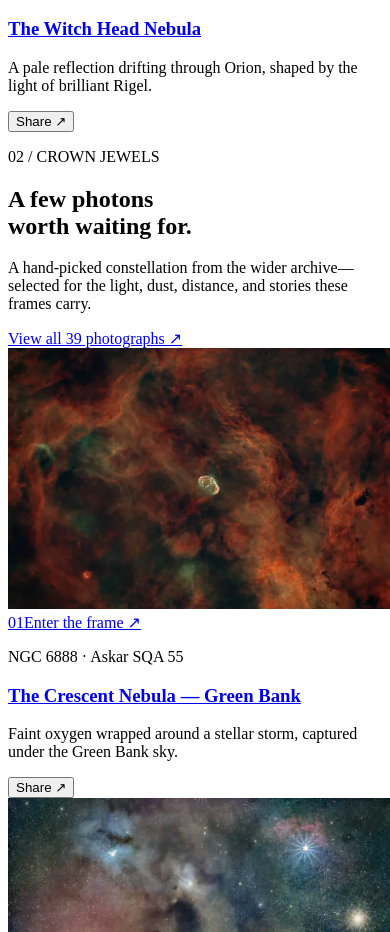
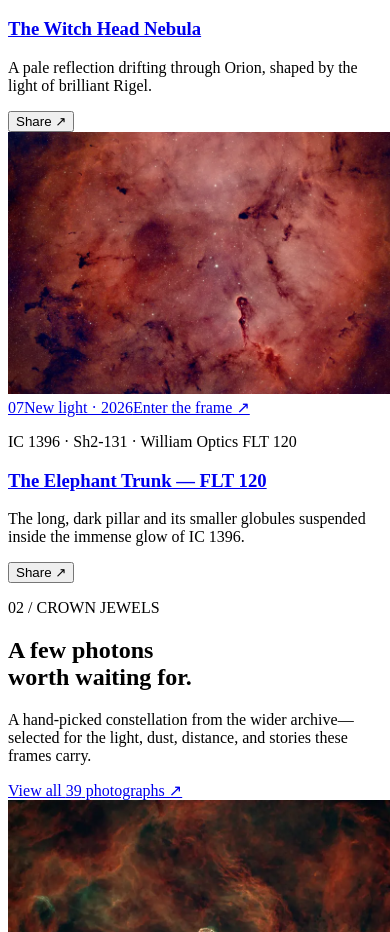
Before and after one commit to aousabdo/aous-abdo-astrophotography, a React (Vite) app: page / in a window 390 px wide. Shown: the part 3422-4354 px from the top of the page. Built offline with nearby package versions, Linux system fonts and the light colour scheme; the HTML template or start-up script is replaced by a standard one.

Commit message:
Promote FLT 120 Elephant Trunk highlight

```diff
--- a/src/photos.json
+++ b/src/photos.json
@@ -179,7 +179,8 @@
     "collection": "New Light · 2026",
     "captured": "September 2026",
     "integration": "2h 15m",
-    "frames": 27
+    "frames": 27,
+    "spotlight": true
   },
   {
     "slug": "ny-cephei-sqa55",
--- a/src/styles.css
+++ b/src/styles.css
@@ -82,12 +82,13 @@ img { max-width: 100%; }
 .new-light-intro aside strong { color: var(--paper); font: 300 28px/1 var(--serif); }
 .new-light-grid { margin-top: 76px; display: grid; grid-template-columns: repeat(12, 1fr); gap: 76px 16px; }
 .new-light-grid .photo-card { grid-column: span 6; }
-.new-light-grid .new-light-1, .new-light-grid .new-light-6 { grid-column: 1 / -1; }
+.new-light-grid .new-light-1, .new-light-grid .new-light-6, .new-light-grid .new-light-7 { grid-column: 1 / -1; }
 .new-light-grid .new-light-2, .new-light-grid .new-light-5 { grid-column: span 7; }
 .new-light-grid .new-light-3, .new-light-grid .new-light-4 { grid-column: span 5; }
 .new-light-grid .new-light-1 .photo-open { height: min(58vw, 860px); }
 .new-light-grid .new-light-2 .photo-open, .new-light-grid .new-light-5 .photo-open { height: min(47vw, 680px); }
 .new-light-grid .new-light-6 .photo-open { height: min(52vw, 760px); }
+.new-light-grid .new-light-7 .photo-open { height: min(56vw, 820px); }
 
 .featured-section { padding: 140px clamp(18px, 4vw, 64px) 120px; }
 .featured-flow { display: grid; grid-template-columns: repeat(12, 1fr); gap: 76px 16px; margin-top: 76px; }
@@ -361,7 +362,7 @@ footer button, footer a:not(.footer-mark) { padding: 0; background: none; color:
   .new-light-intro aside span { min-height: 62px; padding: 0; border-left: 0; }
   .new-light-grid { display: block; margin-top: 52px; }
   .new-light-grid .photo-card { margin-bottom: 60px; }
-  .new-light-grid .photo-open, .new-light-grid .new-light-1 .photo-open, .new-light-grid .new-light-2 .photo-open, .new-light-grid .new-light-5 .photo-open, .new-light-grid .new-light-6 .photo-open { height: 82vw; min-height: 330px; }
+  .new-light-grid .photo-open, .new-light-grid .new-light-1 .photo-open, .new-light-grid .new-light-2 .photo-open, .new-light-grid .new-light-5 .photo-open, .new-light-grid .new-light-6 .photo-open, .new-light-grid .new-light-7 .photo-open { height: 82vw; min-height: 330px; }
   .featured-flow { display: block; margin-top: 50px; }
   .featured-flow .photo-card { margin-bottom: 58px; }
   .featured-flow .photo-open, .featured-flow .feature-1 .photo-open, .featured-flow .feature-2 .photo-open, .featured-flow .feature-5 .photo-open { height: 82vw; min-height: 330px; }
```
